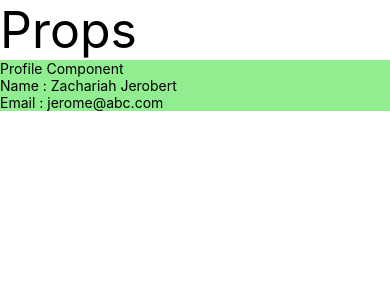
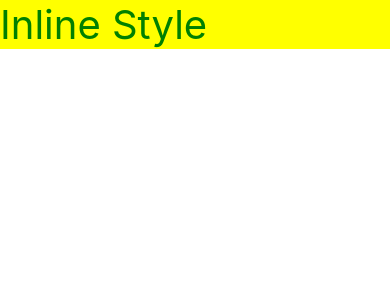
Before and after one commit to zachariah11jerobert/tutorial-codestepbystep, a React Native app: screen / in a window 390 px wide. Shown: the top 300 px of the page. Built offline with nearby package versions, Linux system fonts and the light colour scheme.

Commit message:
7.1 Inline styling

```diff
--- a/App.js
+++ b/App.js
@@ -6,8 +6,8 @@ const App = () => {
   return (
     <View>
 
-      <Text style={{fontSize:50}}>Props</Text>
-      <Profile data={"Zachariah Jerobert"} email="jerome@abc.com" />
+      <Text style={{fontSize:40,color:'green',backgroundColor:'yellow'}}>Inline Style</Text>
+
     </View>
   );
 };
```
